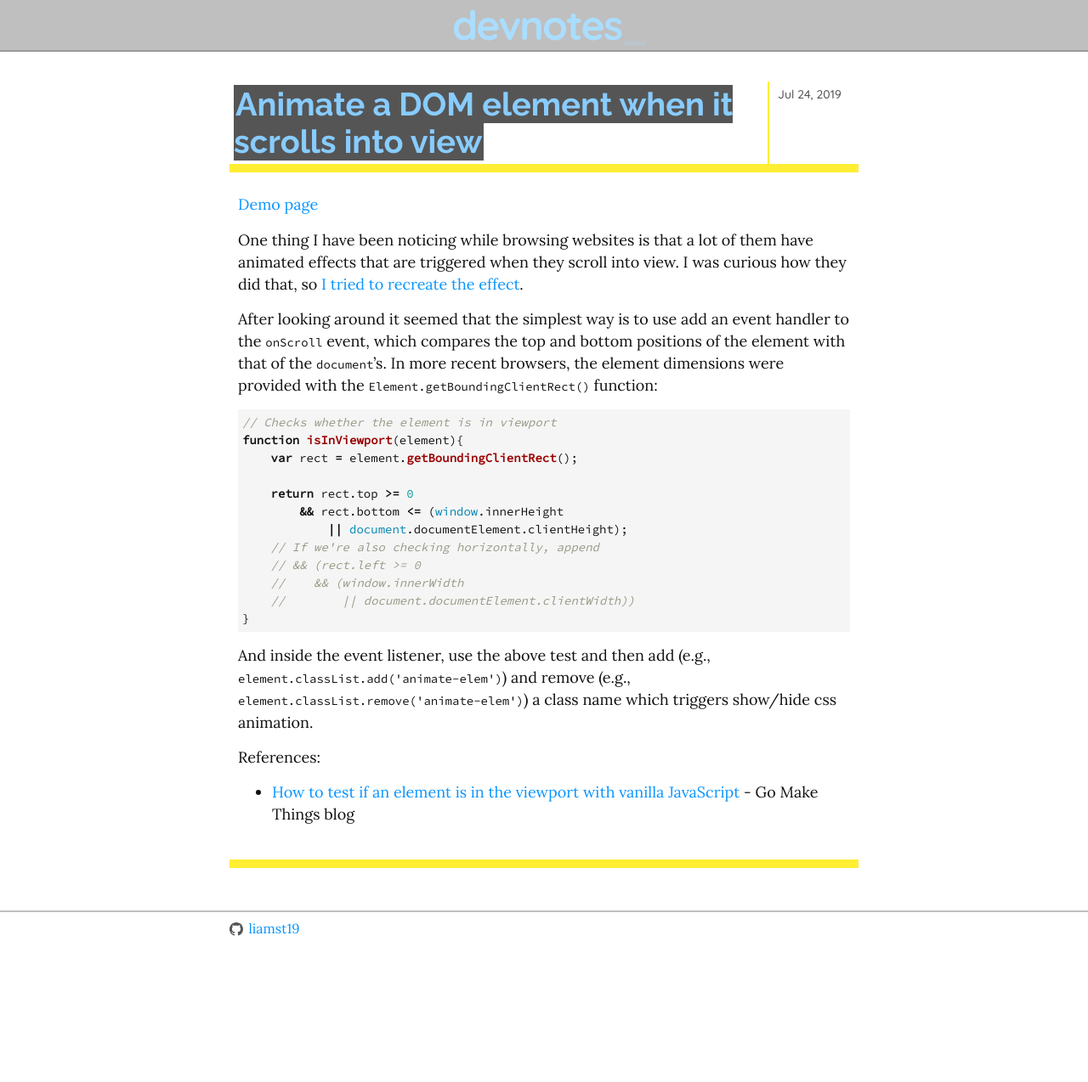
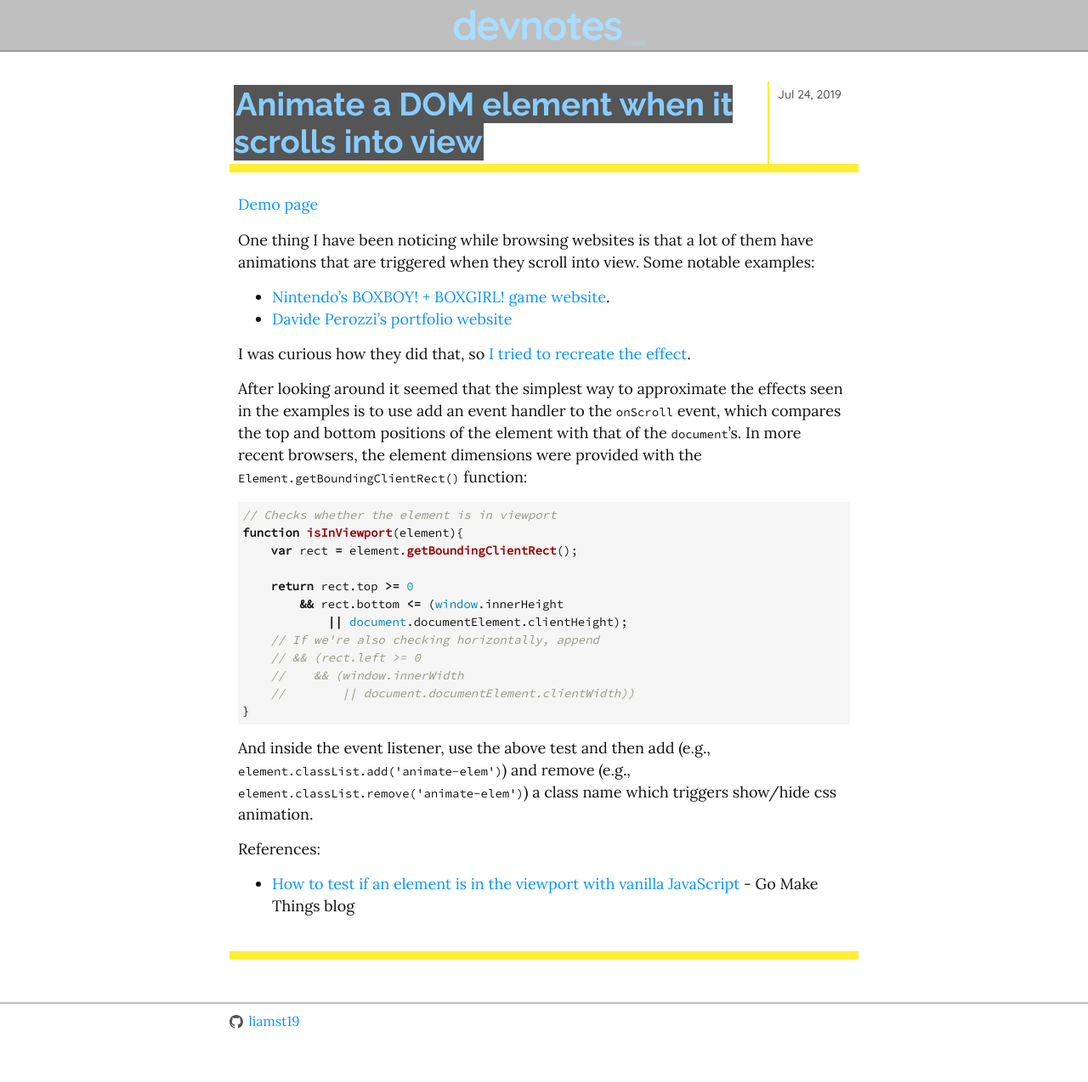
Before and after one commit to liamst19/liamst19.github.io, a Jekyll site: the page built from _posts/2019-07-24-react-scrolling-element-viewport.md, in a window 1280 px wide. Shown: the whole page at 85% size. Built offline with Jekyll 4.4.1, drawn with Linux system fonts in a browser that asks for light colours; before the commit the page ends 1166 px from its top, so only the background shows below that.

Commit message:
edited post

````diff
--- a/_posts/2019-07-24-react-scrolling-element-viewport.md
+++ b/_posts/2019-07-24-react-scrolling-element-viewport.md
@@ -7,9 +7,14 @@ categories:
 
 [Demo page](https://liamst19.github.io/react-scroll-demo/)
 
-One thing I have been noticing while browsing websites is that a lot of them have animated effects that are triggered when they scroll into view. I was curious how they did that, so [I tried to recreate the effect](https://github.com/liamst19/react-scroll-demo).
+One thing I have been noticing while browsing websites is that a lot of them have animations that are triggered when they scroll into view. Some notable examples:
 
-After looking around it seemed that the simplest way is to use add an event handler to the `onScroll` event, which compares the top and bottom positions of the element with that of the `document`'s. In more recent browsers, the element dimensions were provided with the `Element.getBoundingClientRect()` function:
+- [Nintendo's BOXBOY! + BOXGIRL! game website](http://boxboy.nintendo.com/).
+- [Davide Perozzi's portfolio website](https://davideperozzi.com/)
+
+I was curious how they did that, so [I tried to recreate the effect](https://github.com/liamst19/react-scroll-demo).
+
+After looking around it seemed that the simplest way to approximate the effects seen in the examples is to use add an event handler to the `onScroll` event, which compares the top and bottom positions of the element with that of the `document`'s. In more recent browsers, the element dimensions were provided with the `Element.getBoundingClientRect()` function:
 
 ``` javascript
 // Checks whether the element is in viewport
````
